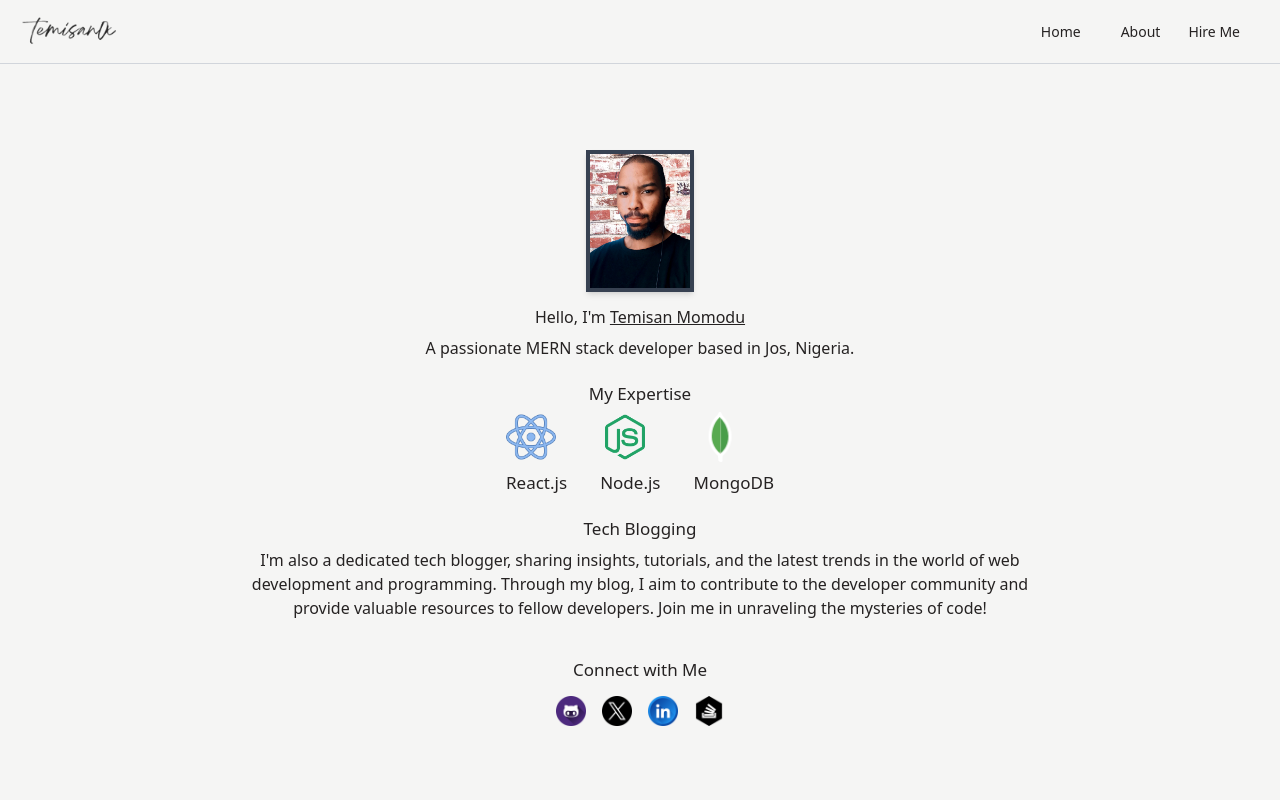
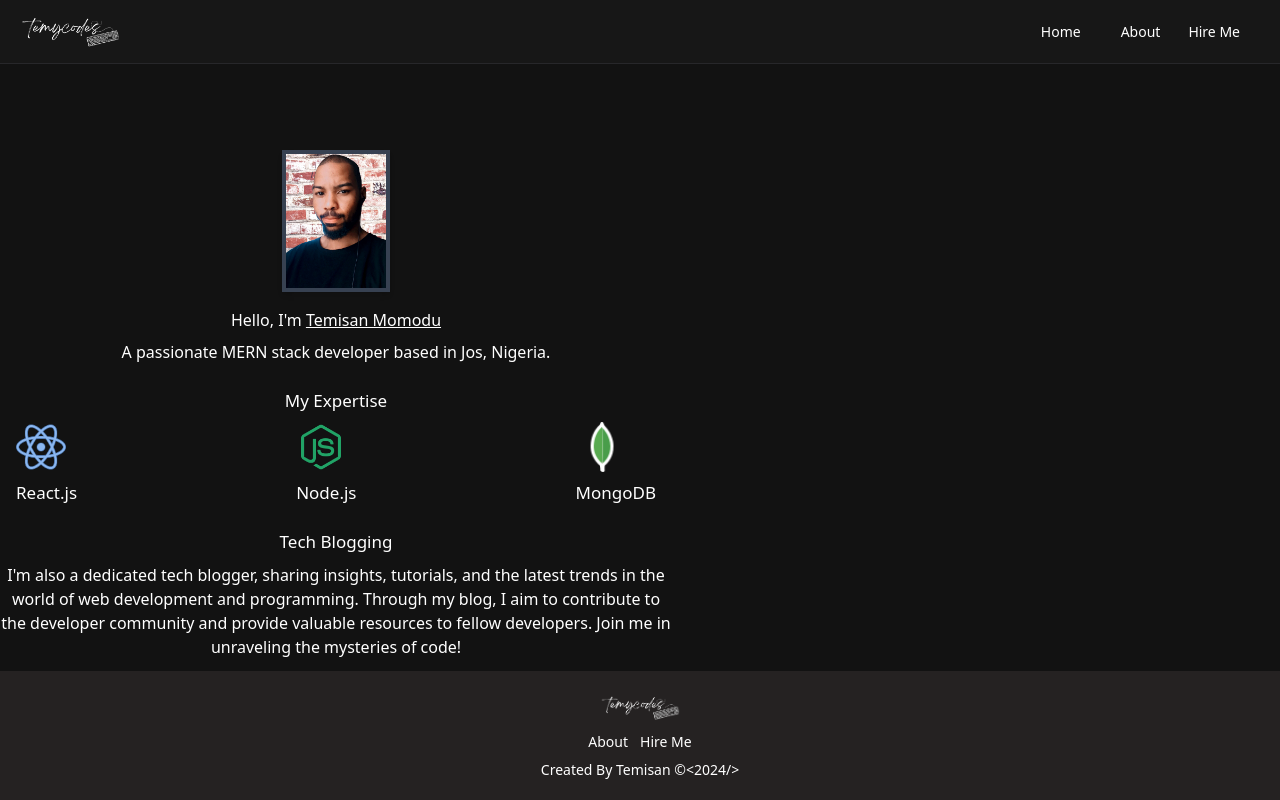
Before and after one commit to temisan0x/blog, a Next.js app: page /temisan in a window 1280 px wide. Shown: the top 800 px of the page. Built offline with nearby package versions, Linux system fonts and the light colour scheme.

Commit message:
build: improve layout consistency across Nav, global.css, home page, and tailwind.config.js

```diff
--- a/app/components/Navbar.tsx
+++ b/app/components/Navbar.tsx
@@ -3,7 +3,7 @@
 import React, { useCallback, useEffect, useState } from "react";
 import Link from "next/link";
 import Image from "next/image";
-import NavbarImg from "@/public/uploads/navlogo.png";
+import NavbarImg from "@/public/uploads/author.png";
 import { motion, AnimatePresence } from "framer-motion";
 
 const Navbar: React.FC = () => {
@@ -18,7 +18,8 @@ const Navbar: React.FC = () => {
   };
 
   return (
-    <nav className="bg-[#F5F5F4] nav-font flex justify-between items-center h-16 mx-auto fixed top-0 z-50 border-b border-gray-300 bg-bg/75 w-full">
+    <nav className="nav-font flex justify-between items-center h-16 mx-auto fixed top-0 border-b-[0.1px]
+            border-zinc-800  w-full  bg-neutral-900 dark:bg-neutral-900">
       <div className="mx-auto nav container">
         <div className="flex items-center justify-between h-16 w-full">
           <div className="flex w-full">
--- a/app/global.css
+++ b/app/global.css
@@ -2,69 +2,10 @@
 @tailwind components;
 @tailwind utilities;
 
-html,
-body {
-  height: 100%;
-  margin: 0;
-  padding: 0;
-  width: 100%;
+:root {
+  --primary-color: #fff;
 }
 
-body {
-  background: #f5f5f4;
-  scroll-behavior: smooth;
-  color: #252222;
+html {
+  color-scheme: dark;
 }
-
-.container-main {
-  min-height: 100%;
-  position: relative;
-  width: 100%;
-}
-
-.darkmode body {
-  background-color: var(--light);
-}
-
-h3 {
-  text-transform: capitalize;
-  font-weight: 500;
-}
-
-main {
-  min-height: calc(100vh - 85px);
-  display: flex;
-}
-
-main > div {
-  min-height: calc(-85px + 100vh);
-}
-
-h1,
-h2,
-h3,
-h4,
-h5,
-h6 {
-  line-height: 1.2 !important;
-}
-
-.content {
-  max-width: 1200px;
-}
-
-.usecase-media-wrap {
-  width: 90vw;
-  max-width: 40rem;
-}
-
-
-.about {
-  max-width: 300px;
-}
-
-.about-container {
-  max-width: 800px;
-  margin: 0 auto;
-  padding: 0 5px;
-}
--- a/app/layout.tsx
+++ b/app/layout.tsx
@@ -34,15 +34,22 @@ export const metadata: Metadata = {
       },
   },
 }
+
+const cx = (...classes: any[]) => classes.filter(Boolean).join(' ');
+
 export default async function RootLayout({
   children,
 }: {
   children: React.ReactNode;
 }) {
   return (
-    <html lang="en" suppressHydrationWarning={true}>
-      <body suppressHydrationWarning={true}>
-          <main className={`container-main`}>
+    <html lang="en" suppressHydrationWarning={true}
+      className={cx('dark: text-white scroll-smooth [color-scheme:dark]', GeistSans.variable, GeistSans.variable)}
+    >
+      <body suppressHydrationWarning={true}
+        className="antialiased max-w-2xl mb-40 flex flex-col"
+      >
+          <main className="flex-auto px-2 md:px-0 min-w-0">
               <Navbar />
               {children}
               <Footer />
--- a/app/page.tsx
+++ b/app/page.tsx
@@ -21,14 +21,8 @@ export default function Home() {
 
 
   return (
-    <div className={`${styles.postContentContainer}`}>
-      <h1 className={`text-[15px] mt-40 mb-5 ${styles.postTitle}`}>Welcome Home!</h1>
-      {posts.map((post: PostProps) => {
-        return (
-         <>
-         </>
-        );
-      })}
+    <div>
+      <h1>Welcome Home!</h1>
     </div>
   );
 }
--- a/tailwind.config.js
+++ b/tailwind.config.js
@@ -7,12 +7,6 @@ module.exports = {
   ],
   theme: {
     extend: {
-      backgroundImage: {
-        "gradient-radial": "radial-gradient(var(--tw-gradient-stops))",
-        "gradient-conic":
-          "conic-gradient(from 180deg at 50% 50%, var(--tw-gradient-stops))",
-        "bg/75": "rgba(15, 15, 16, 0.75)",
-      },
       fontSize: {
         "3xl": "17px",
         "4xl": "30px",
```
